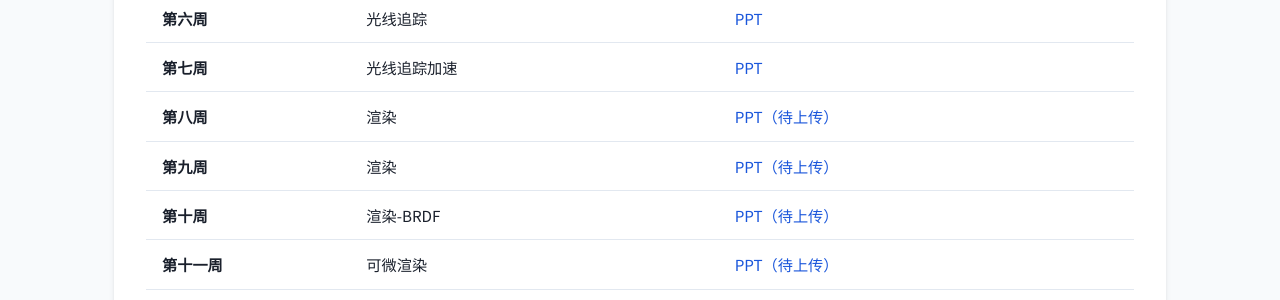
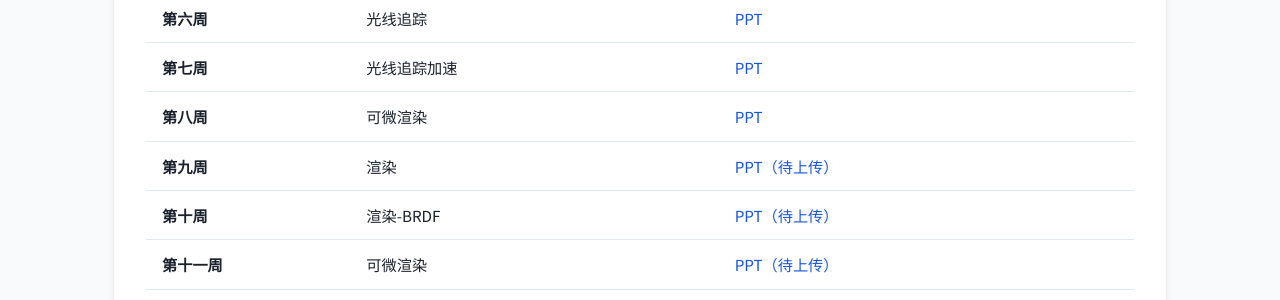
Before and after one commit to zhwinfo/zhwinfo.github.io, a Jekyll site: the page cg/index.html, which Jekyll copies as it is, in a window 1280 px wide and 900 px high, scrolled down 1192 px. Shown: the part 155-455 px from the top of the window. Built offline with Jekyll 4.4.1, drawn with Linux system fonts in a browser that asks for light colours.

Commit message:
fast update

```diff
--- a/cg/index.html
+++ b/cg/index.html
@@ -447,8 +447,8 @@
                         </tr>
                         <tr>
                             <td><strong>第八周</strong></td>
-                            <td>渲染</td>
-                            <td><a href="javascript:void(0)" onclick="window.open(pptLink, '_blank')">PPT（待上传）</a></td>
+                            <td>可微渲染</td>
+                            <td><a href="javascript:void(0)" onclick="window.open(pptLink, '_blank')">PPT</a></td>
                         </tr>
                         <tr>
                             <td><strong>第九周</strong></td>
```
